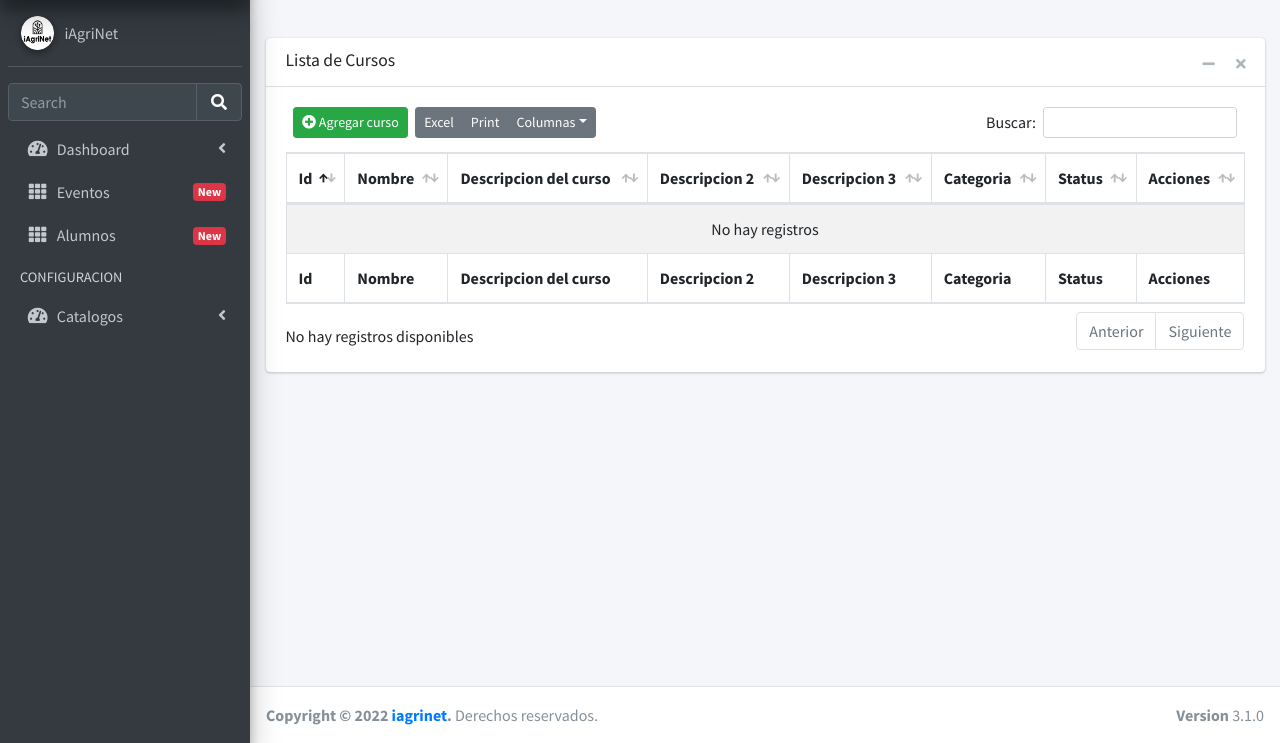
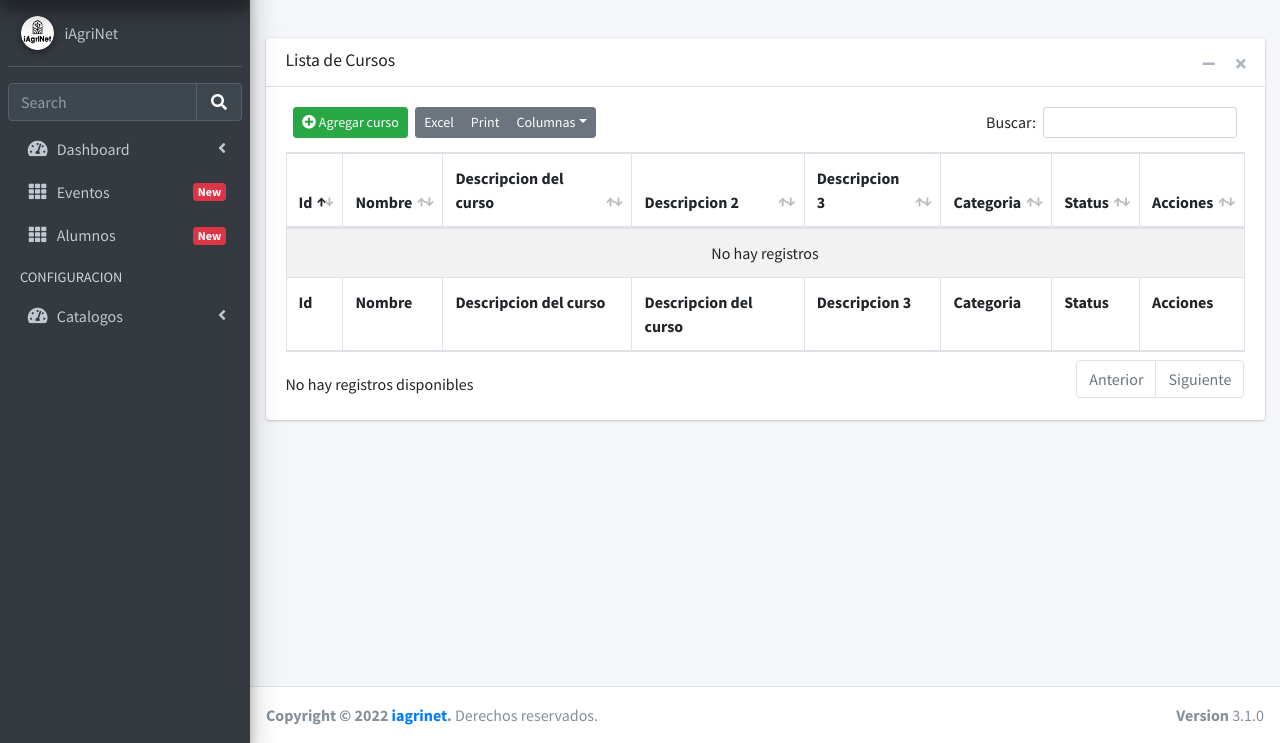
Before and after one commit to celsoinzunza/appcursos, a Django app: page /catalogos/cursos/ in a window 1280 px wide. Shown: the part 57-800 px from the top of the page. Run offline with Django 4.2, Linux system fonts and the light colour scheme; data that the repository does not hold is empty; some libraries are stand-ins or nearby versions.

Commit message:
cambio encabezado curso list

```diff
--- a/catalogos/templates/catalogos/cursos/cursos_list.html
+++ b/catalogos/templates/catalogos/cursos/cursos_list.html
@@ -81,7 +81,7 @@
           <th>Id</th>
           <th>Nombre</th>
           <th>Descripcion del curso</th>
-          <th>Descripcion 2</th>
+          <th>Descripcion del curso</th>
           <th>Descripcion 3</th>
           <th>Categoria</th>
           <th>Status</th>
```
